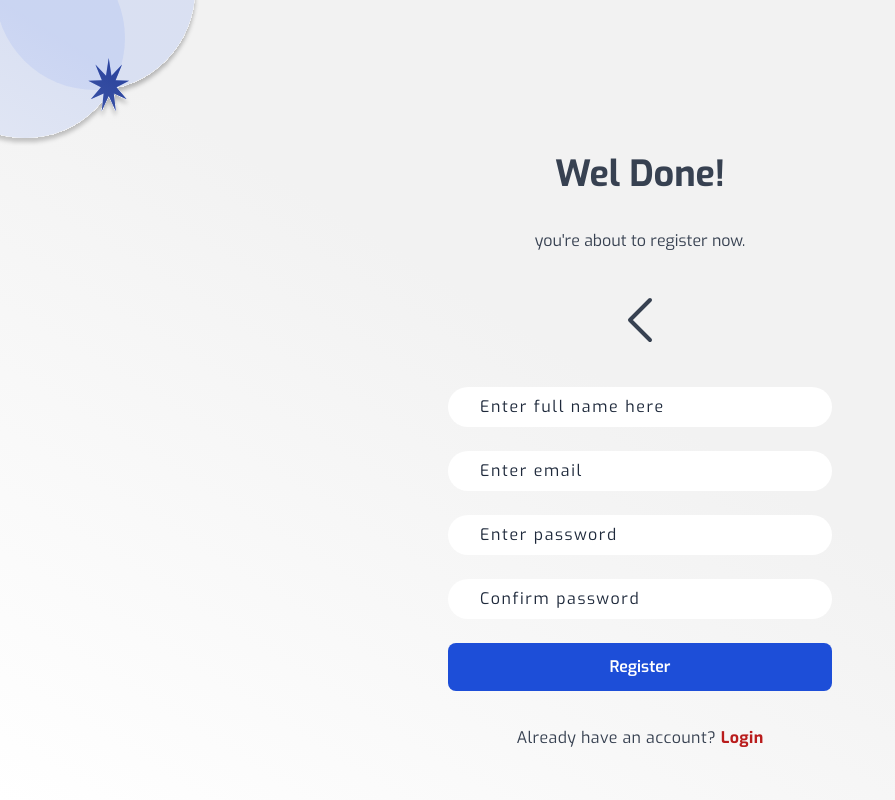
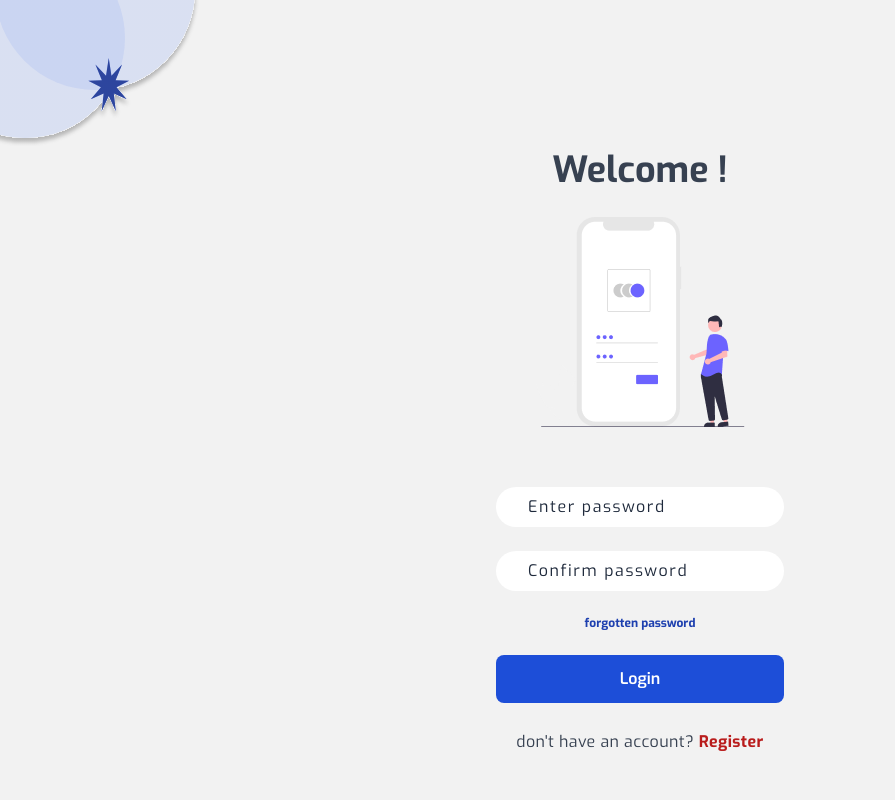
Before and after one commit to ifeoluwah21/todo-app, a React (Vite) app: page / in a window 1280 px wide. Shown: the whole page, without its empty margins (0-895 px from the left). Built offline with nearby package versions, Linux system fonts and the light colour scheme.

Commit message:
feat:Login page

```diff
--- a/src/App.tsx
+++ b/src/App.tsx
@@ -1,4 +1,5 @@
 import "./App.css";
+import Login from "./components/Auth/Login";
 import Registration from "./components/Auth/Registration";
 import Button from "./components/UIs/Button";
 import HomeSection from "./components/home/HomeSection";
@@ -13,7 +14,8 @@ function App() {
 				Click
 			</Button> */}
 			{/* <HomeSection /> */}
-			<Registration />
+			{/* <Registration /> */}
+			<Login />
 		</div>
 	);
 }
--- /dev/null
+++ b/src/components/Auth/Login.tsx
@@ -0,0 +1,50 @@
+import React from "react";
+import Input from "../UIs/Input";
+import Button from "../UIs/Button";
+import hero from "../../assets/login.png";
+
+const Login: React.FC = () => {
+	return (
+		<section className="font-exo text-gray-700 text-center grid place-items-center min-w-full pt-36 pb-10 min-h-screen bg-gradient-to-bl from-pry-02 via-pry-02 to-pry-02">
+			<h1 className="font-bold text-4xl mb-4">Welcome !</h1>
+			<img
+				src={hero}
+				alt="todo illustration"
+				className="mx-auto mb-12 object-cover"
+			/>
+			<form className="w-80 sm:w-96 max-w-sm mx-auto flex flex-col flex-nowrap items-center">
+				<Input
+					type="text"
+					placeholder="Enter password"
+					label="password"
+				/>
+				<Input
+					type="text"
+					placeholder="Confirm password"
+					label="confirmPassword"
+				/>
+				<a
+					href="#"
+					className="text-blue-800 text-xs font-bold hover:text-blue-600 mb-6">
+					forgotten password
+				</a>
+				<Button
+					type="submit"
+					className="max-w-sm w-3/4 "
+					onClickHandler={(event) => {}}>
+					Login
+				</Button>
+			</form>
+			<span className="mt-4 tracking-wide">
+				don't have an account?{" "}
+				<a
+					href="#"
+					className="text-red-700 font-bold transition-colors duration-150 hover:text-red-900">
+					Register
+				</a>
+			</span>
+		</section>
+	);
+};
+
+export default Login;
--- a/src/components/Auth/Registration.tsx
+++ b/src/components/Auth/Registration.tsx
@@ -21,7 +21,7 @@ const Registration: React.FC = () => {
 				/>
 			</svg>
 
-			<form className="w-third min-w-sm mx-auto flex flex-col flex-nowrap items-center">
+			<form className="w-80 sm:w-96 max-w-sm mx-auto flex flex-col flex-nowrap items-center">
 				<Input
 					type="text"
 					placeholder="Enter full name here"
```
